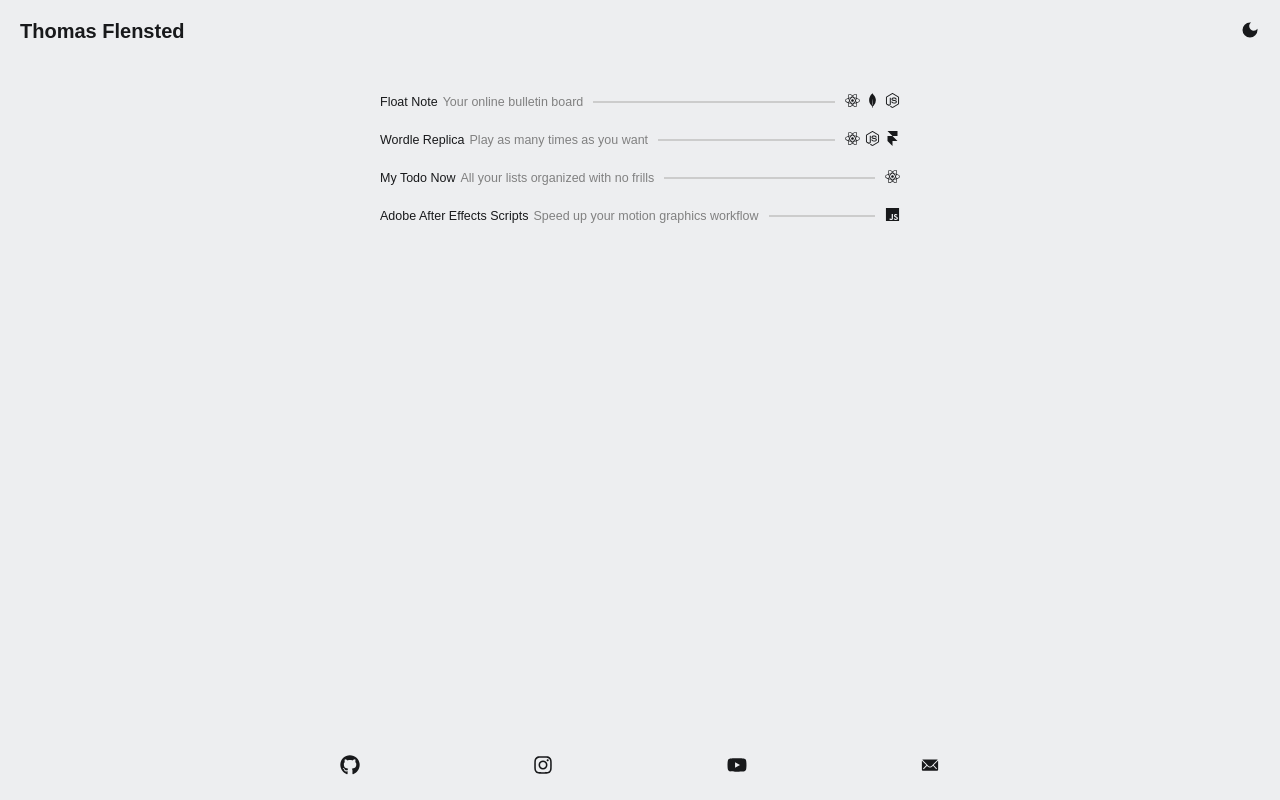
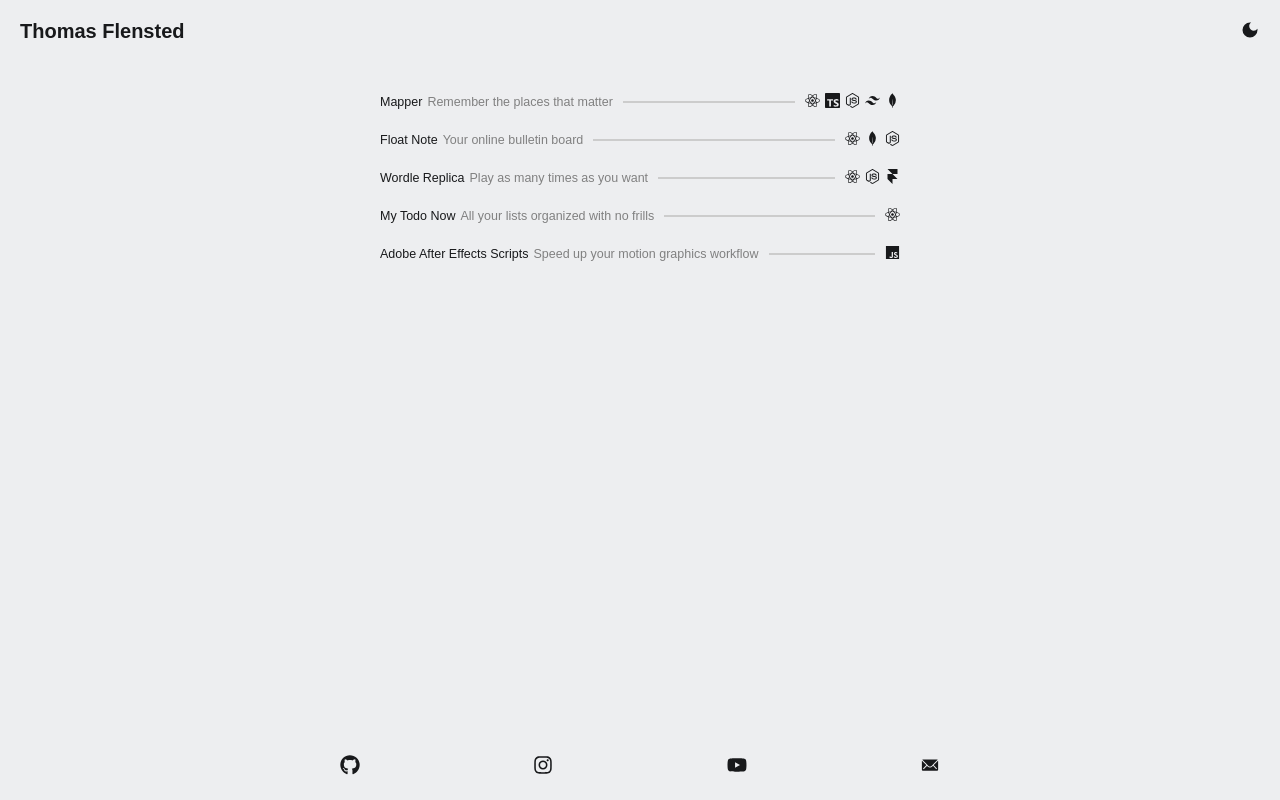
Before and after one commit to thomasflensted/personal-website, a React (Vite) app: page /portfolio in a window 1280 px wide. Built offline with nearby package versions, Linux system fonts and the light colour scheme; a web font is replaced by a local one.

Commit message:
added mapper to pf

```diff
--- a/src/components/Portfolio.jsx
+++ b/src/components/Portfolio.jsx
@@ -1,10 +1,19 @@
 import { portfolio } from "./portfolio-content"
-import { Link } from "react-router-dom"
 import { IoLogoJavascript } from "react-icons/io5";
-import { SiMongodb, SiExpress, SiFramer } from "react-icons/si";
+import { SiMongodb, SiExpress, SiFramer, SiTypescript, SiTailwindcss } from "react-icons/si";
 import { FaReact, FaNodeJs } from "react-icons/fa";
+import { useState } from "react";
 
 const Portfolio = () => {
+
+    const [isHovering, setIsHovering] = useState(false);
+    const [technologies, setTechnologies] = useState('');
+
+    const createTechnologyString = (languageArr) => {
+        const capArr = languageArr.map(tech => tech.charAt(0).toUpperCase() + tech.substring(1));
+        const str = capArr.join(', ');
+        setTechnologies(str);
+    }
 
     const languages = {
         javascript: <IoLogoJavascript />,
@@ -12,13 +21,15 @@ const Portfolio = () => {
         react: <FaReact />,
         node: <FaNodeJs />,
         express: <SiExpress />,
-        framer: <SiFramer />
+        framer: <SiFramer />,
+        typescript: <SiTypescript />,
+        tailwind: <SiTailwindcss />
     }
 
     return (
         <div className="container">
             {portfolio.map(project =>
-                <a key={project.title} className='project' target='_blank' href={project.link}>
+                <a onMouseOver={() => createTechnologyString(project.languages)} key={project.title} onMouseEnter={() => setIsHovering(true)} onMouseLeave={() => setIsHovering(false)} className='project' target='_blank' href={project.link}>
                     <div className="title-and-desc">
                         <h2 className="project-title">{project.title}</h2>
                         <p className="project-desc">{project.desc}</p>
@@ -33,6 +44,8 @@ const Portfolio = () => {
                     </div>
                 </a>
             )}
+            {isHovering &&
+                <p className="technologies">{technologies}</p>}
         </div >
     )
 }
--- a/src/components/portfolio-content.js
+++ b/src/components/portfolio-content.js
@@ -1,4 +1,10 @@
 export const portfolio = [
+    {
+        title: "Mapper",
+        desc: "Remember the places that matter",
+        link: "https://mapper-ki3d.onrender.com/",
+        languages: ['react', 'typescript', 'node', 'tailwind', 'mongo']
+    },
     {
         title: "Float Note",
         desc: "Your online bulletin board",
@@ -8,7 +14,7 @@ export const portfolio = [
     {
         title: "Wordle Replica",
         desc: "Play as many times as you want",
-        link: "https://wordle-aagw.onrender.com/",
+        link: "https://wordle-j012.onrender.com/",
         languages: ['react', 'node', 'framer']
     },
     {
--- a/src/index.css
+++ b/src/index.css
@@ -190,6 +190,13 @@ a {
   transform-origin: bottom left;
 }
 
+.technologies {
+  margin-top: 2rem;
+  font-size: 1.2rem;
+  color: gray;
+  margin-left: 1rem;
+}
+
 @media (max-width: 1000px) {
   .content-text {
     font-size: 3rem;
```
